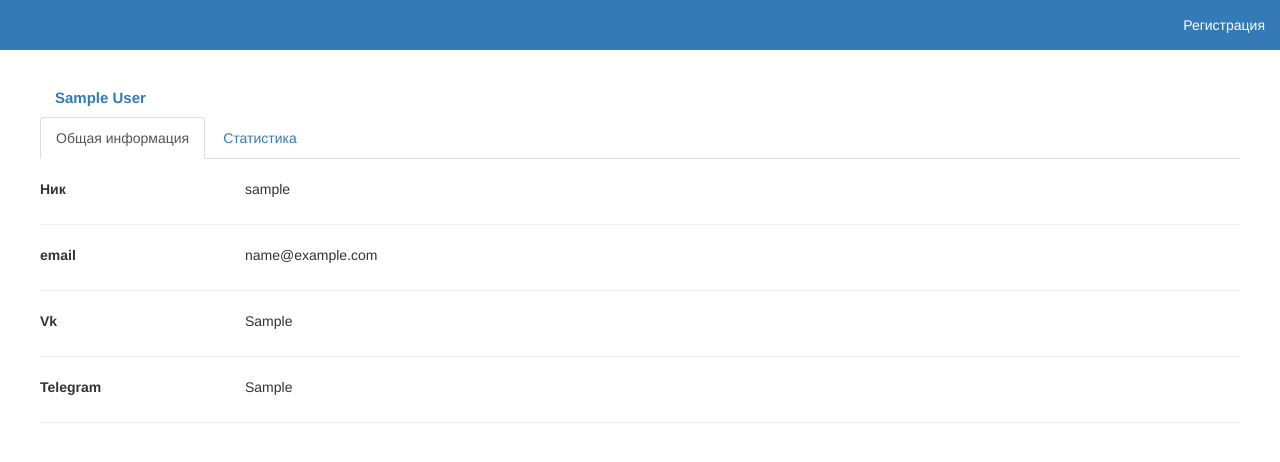
After one commit to iShaVas/Toto, a Flask app: template templates/userpage.html in a window 1280 px wide. The commit adds this page. Shown: the top 462 px of the page. Run offline with Flask 2, Linux system fonts and the light colour scheme; the template is opened without the code that fills it: most values are stand-ins (such as "Sample title", 1, 10 or a date in 2020); parts of the project's set-up code (start-up, migrations or seed data) failed here and were passed over; some libraries are stand-ins or nearby versions.

Commit message:
userpage, errorapage created; models, dao updated

```diff
--- a/server/dao/user_dao.py
+++ b/server/dao/user_dao.py
@@ -1,12 +1,24 @@
-from server import models, db
+import datetime
+from server import db
 from server.models import User
 
 
 def register_user(first_name, last_name, email, nickname, password):
-    user = models.User(nickname=nickname, email=email, first_name=first_name, last_name=last_name, password=password)
+    register_time = datetime.datetime.now()
+    user = User(nickname=nickname, email=email, first_name=first_name, last_name=last_name, password=password,
+                register_time=register_time)
     db.session.add(user)
     db.session.commit()
 
 
 def get_user_by_nickname(nickname):
     return User.query.filter(User.nickname == nickname).first()
+
+
+def get_all_nicknames():
+    user_list = []
+    users = db.session.query(User.nickname).all()
+
+    for user in users:
+        user_list.append(user.nickname)
+    return user_list
--- a/server/models.py
+++ b/server/models.py
@@ -11,6 +11,9 @@ class User(db.Model):
     password = db.Column(db.String(120), index=True, unique=True)
     role = db.Column(db.String(10), default="USER")
     token = db.Column(db.String(64), index=True)
+    vk = db.Column(db.String(120), index=True, unique=True)
+    tg = db.Column(db.String(120), index=True, unique=True)
+    register_time = db.Column(db.DateTime, index=True)
 
     def is_authenticated(self):
         return True
--- a/server/views.py
+++ b/server/views.py
@@ -5,12 +5,14 @@ import flask_login
 from flask import render_template, redirect, url_for
 from flask import request
 from flask_login import logout_user, current_user, login_required
+
+from server.dao import user_dao, match_dao, bet_dao
 from server.dao.match_dao import add_match, get_nearest_matches_and_bets_by_user, get_past_matches_and_bets_by_user, \
-    add_result
+    add_result, get_unique_tournaments_by_user
 
 from server import app, login_manager
 from server.dao.bet_dao import add_new_bet, get_points_of_users_by_tournament, \
-    get_points_of_users_by_tournament_last_day
+    get_points_of_users_by_tournament_last_day, get_points_by_user
 from server.dao.tournament_dao import get_all_tournaments, add_tournament, get_last_tournament, \
     get_name_full_tournament_by_name
 from server.dao.user_dao import register_user, get_user_by_nickname
@@ -100,7 +102,6 @@ def admin():
     return render_template('admin.html', form=form)
 
 
-
 @app.route('/save_bet', methods=['GET', 'POST'])
 @login_required
 def save_bet():
@@ -163,3 +164,30 @@ def add_new_tournament():
         return redirect('/admin')
 
     return render_template('addtournament.html', form=form)
+
+
+@app.route('/users/<nickname>', methods=['GET', 'POST'])
+@login_required
+def user_page(nickname):
+
+    users = user_dao.get_all_nicknames()
+    if nickname in users:
+        user_info = get_user_by_nickname(nickname)
+        all_points = get_points_by_user(user_info.id)
+
+        tournaments_stats = {}
+        tournaments = get_unique_tournaments_by_user(user_info.id)
+
+        for tournament in tournaments:
+            matches = match_dao.get_matches_by_tournament(tournament)
+            points = bet_dao.get_tournament_points_by_user(user_info.id, tournament)
+            average_points = points / matches
+            right_bets = bet_dao.get_right_bets(user_info.id, tournament)
+
+            tournaments_stats[tournament] = [matches, points, round(average_points, 2), right_bets]
+
+        return render_template('userpage.html', user_info=user_info, all_points=all_points,
+                               tournaments_stats=tournaments_stats)
+    else:
+        error_text = 'Упс! Невозможно найти пользователя с тами ником'
+        return render_template('error.html', error_text=error_text)
--- a/templates/header.html
+++ b/templates/header.html
@@ -24,6 +24,10 @@
                 {% endif %}
 
                 <li>
+                    <a href="/users/{{ current_user['nickname'] }}"><span class="glyphicon glyphicon-user"></span></a>
+                </li>
+
+                <li>
                     <a href="/logout"><span class="glyphicon glyphicon-log-out"></span></a>
                 </li>
             </ul>
--- /dev/null
+++ b/templates/userpage.html
@@ -0,0 +1,151 @@
+<!DOCTYPE html>
+<html lang="en">
+<head>
+        <meta charset="UTF-8">
+        <title>{{ user_info['nickname'] }}</title>
+        <script src="/static/libs/jquery/jquery-2.2.3.min.js"></script>
+        <script src="/static/libs/bootstrap/js/bootstrap.js"></script>
+        <link rel="stylesheet" type="text/css" href="/static/libs/bootstrap/css/bootstrap.css">
+        <link rel="stylesheet" href="/static/css/header.css">
+        <link rel="stylesheet" href="/static/css/userpage.css">
+    </head>
+<body>
+    {% include 'header.html' %}
+
+    <div class="container">
+        <div class="row">
+            <div class="col-12">
+                <div class="card">
+
+                    <div class="card-body">
+                        <div class="card-title mb-4">
+{#                                <div class="image-container">#}
+{#                                    <img src="http://placehold.it/150x150" id="imgProfile" style="width: 150px; height: 150px" class="img-thumbnail" />#}
+{#                                    <div class="middle">#}
+{#                                        <input type="button" class="btn btn-secondary" id="btnChangePicture" value="Change" />#}
+{#                                        <input type="file" style="display: none;" id="profilePicture" name="file" />#}
+{#                                    </div>#}
+{#                                </div>#}
+                            <h2 class="d-block" style="font-size: 1.5rem; font-weight: bold"><a href="javascript:void(0);">{{ user_info['first_name'] }} {{ user_info['last_name'] }}</a></h2>
+
+                        </div>
+
+                        <div class="row">
+                            <div class="col-12">
+                                <ul class="nav nav-tabs mb-4" id="userTab" role="tablist">
+                                    <li class="nav-item active">
+                                        <a class="nav-link active" id="basicInfo-tab" data-toggle="tab" href="#basicInfo" role="tab" aria-controls="basicInfo" aria-selected="true">Общая информация</a>
+                                    </li>
+                                    <li class="nav-item">
+                                        <a class="nav-link" id="statistic-tab" data-toggle="tab" href="#statistic" role="tab" aria-controls="statistic" aria-selected="false">Статистика</a>
+                                    </li>
+                                </ul>
+                                <div class="tab-content ml-1" id="userTabContent" style=" padding-top: 20px;">
+                                    <div class="tab-pane active" id="basicInfo" role="tabpanel" aria-labelledby="basicInfo-tab">
+
+                                        <div class="row">
+                                            <div class="col-sm-3 col-md-2 col-5">
+                                                <label style="font-weight:bold;">Ник</label>
+                                            </div>
+                                            <div class="col-md-8 col-6">
+                                                {{ user_info['nickname'] }}
+                                            </div>
+                                        </div>
+                                        <hr />
+
+                                        <div class="row">
+                                            <div class="col-sm-3 col-md-2 col-5">
+                                                <label style="font-weight:bold;">email</label>
+                                            </div>
+                                            <div class="col-md-8 col-6">
+                                                {{ user_info['email'] }}
+                                            </div>
+                                        </div>
+                                        <hr />
+
+
+                                        <div class="row">
+                                            <div class="col-sm-3 col-md-2 col-5">
+                                                <label style="font-weight:bold;">Vk</label>
+                                            </div>
+                                            <div class="col-md-8 col-6">
+                                                {{ user_info['vk'] }}
+                                            </div>
+                                        </div>
+                                        <hr />
+                                        <div class="row">
+                                            <div class="col-sm-3 col-md-2 col-5">
+                                                <label style="font-weight:bold;">Telegram</label>
+                                            </div>
+                                            <div class="col-md-8 col-6">
+                                                {{ user_info['tg'] }}
+                                            </div>
+                                        </div>
+                                        <hr />
+
+                                    </div>
+                                    <div class="tab-pane fade" id="statistic" role="tabpanel" aria-labelledby="statistic-tab">
+
+                                        <div class="row">
+                                            <div class="col-sm-3 col-md-2 col-5">
+                                                <label style="font-weight:bold;">Очки за всё время</label>
+                                            </div>
+                                            <div class="col-md-8 col-6">
+                                                {{ all_points }}
+                                            </div>
+                                        </div>
+                                        <hr />
+
+                                        <div class="row">
+                                            <div class="col-sm-3 col-md-2 col-5">
+                                                <label style="font-weight:bold;">Зарегистрирован</label>
+                                            </div>
+                                            <div class="col-md-8 col-6">
+                                                {{ user_info['register_time'] }}
+                                            </div>
+                                        </div>
+                                        <hr />
+
+                                         <div class="row">
+                                            <div class="col-sm-3 col-md-2 col-5">
+                                                <table class="table table-striped">
+                                                    <thead>
+                                                        <tr>
+                                                            <th class="text-right">Турнир</th>
+                                                            <th class="text-right">Матчи</th>
+                                                            <th class="text-right">Очки</th>
+                                                            <th class="text-right">Среднее</th>
+                                                            <th class="text-right">Точные</th>
+                                                        </tr>
+                                                    </thead>
+
+                                                    {% for key, val in tournaments_stats.items() %}
+                                                        <tr>
+                                                            <td class="text-center">{{ key }}</td>
+                                                            <td class="text-center">{{ val[0] }}</td>
+                                                            <td class="text-center">{{ val[1] }}</td>
+                                                            <td class="text-center">{{ val[2] }}</td>
+                                                            <td class="text-center">{{ val[3] }}</td>
+                                                        </tr>
+                                                    {% endfor %}
+                                                </table>
+                                            </div>
+                                        </div>
+                                        <hr />
+
+                                    </div>
+                                </div>
+
+                                </div>
+
+                            </div>
+                        </div>
+
+
+                    </div>
+
+                </div>
+            </div>
+        </div>
+</body>
+</html>
```
Also changed, not shown: server/dao/bet_dao.py (+26 -0 lines), server/dao/match_dao.py (+26 -5 lines), static/css/userpage.css (added, +36 -0 lines), templates/error.html (added, +23 -0 lines).
